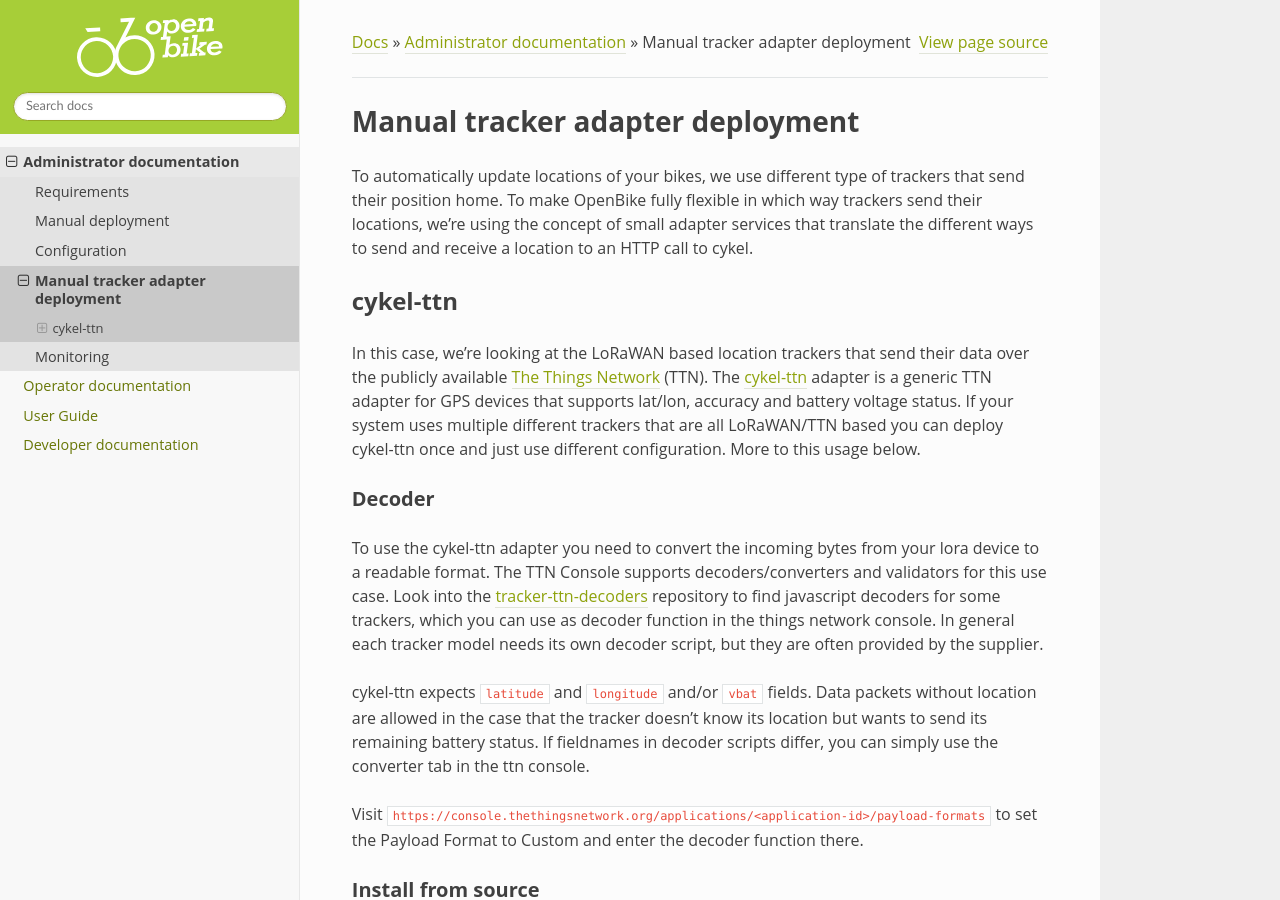
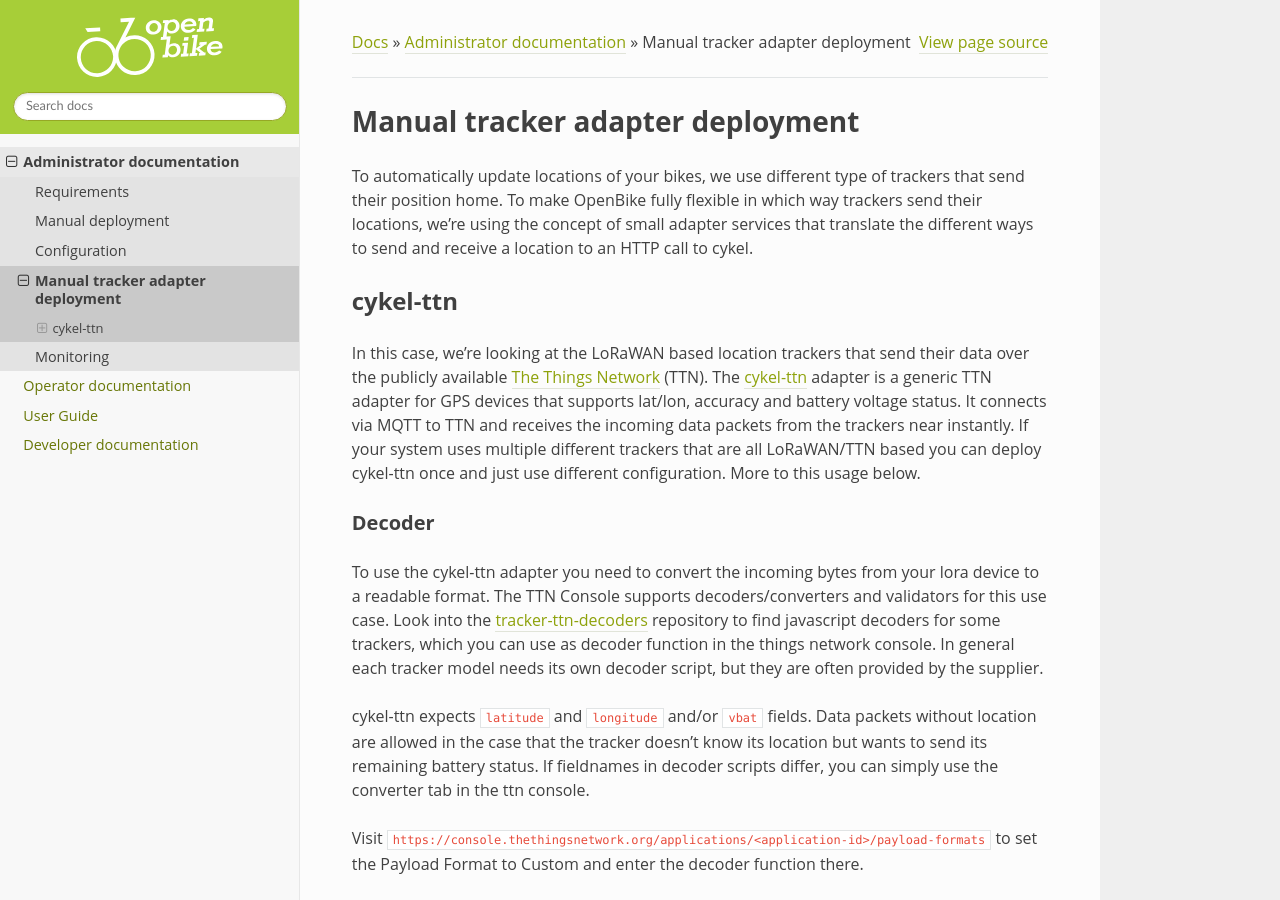
Before and after one commit to transportkollektiv/openbike, a Sphinx documentation site: the page built from docs/administrator/tracker/manual.rst, in a window 1280 px wide and 900 px high. Built offline with Sphinx 7.4.7 and the Read the Docs theme 2.0.0, drawn with Linux system fonts in a browser that asks for light colours; pages that are not in the unit, such as notebooks, are missing from menus.

Commit message:
docs: mention data flow from ttn/mqtt

```diff
--- a/docs/administrator/tracker/manual.rst
+++ b/docs/administrator/tracker/manual.rst
@@ -7,7 +7,7 @@
 cykel-ttn
 ---------
 In this case, we're looking at the LoRaWAN based location trackers that send their data over the publicly available `The Things Network`_ (TTN).
-The `cykel-ttn`_ adapter is a generic TTN adapter for GPS devices that supports lat/lon, accuracy and battery voltage status.
+The `cykel-ttn`_ adapter is a generic TTN adapter for GPS devices that supports lat/lon, accuracy and battery voltage status. It connects via MQTT to TTN and receives the incoming data packets from the trackers near instantly.
 If your system uses multiple different trackers that are all LoRaWAN/TTN based you can deploy cykel-ttn once and just use different configuration. More to this usage below.
 
 Decoder
```
